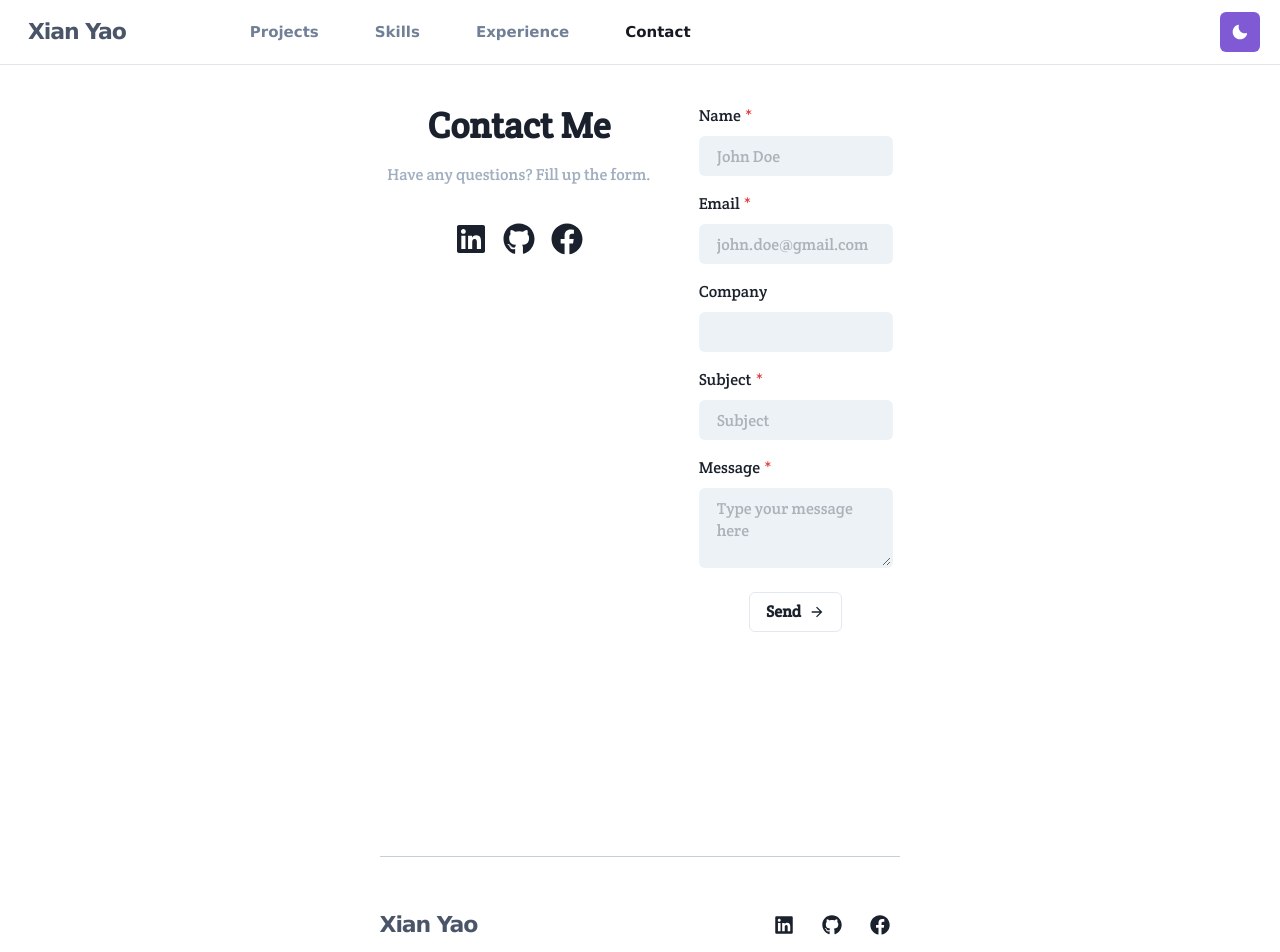
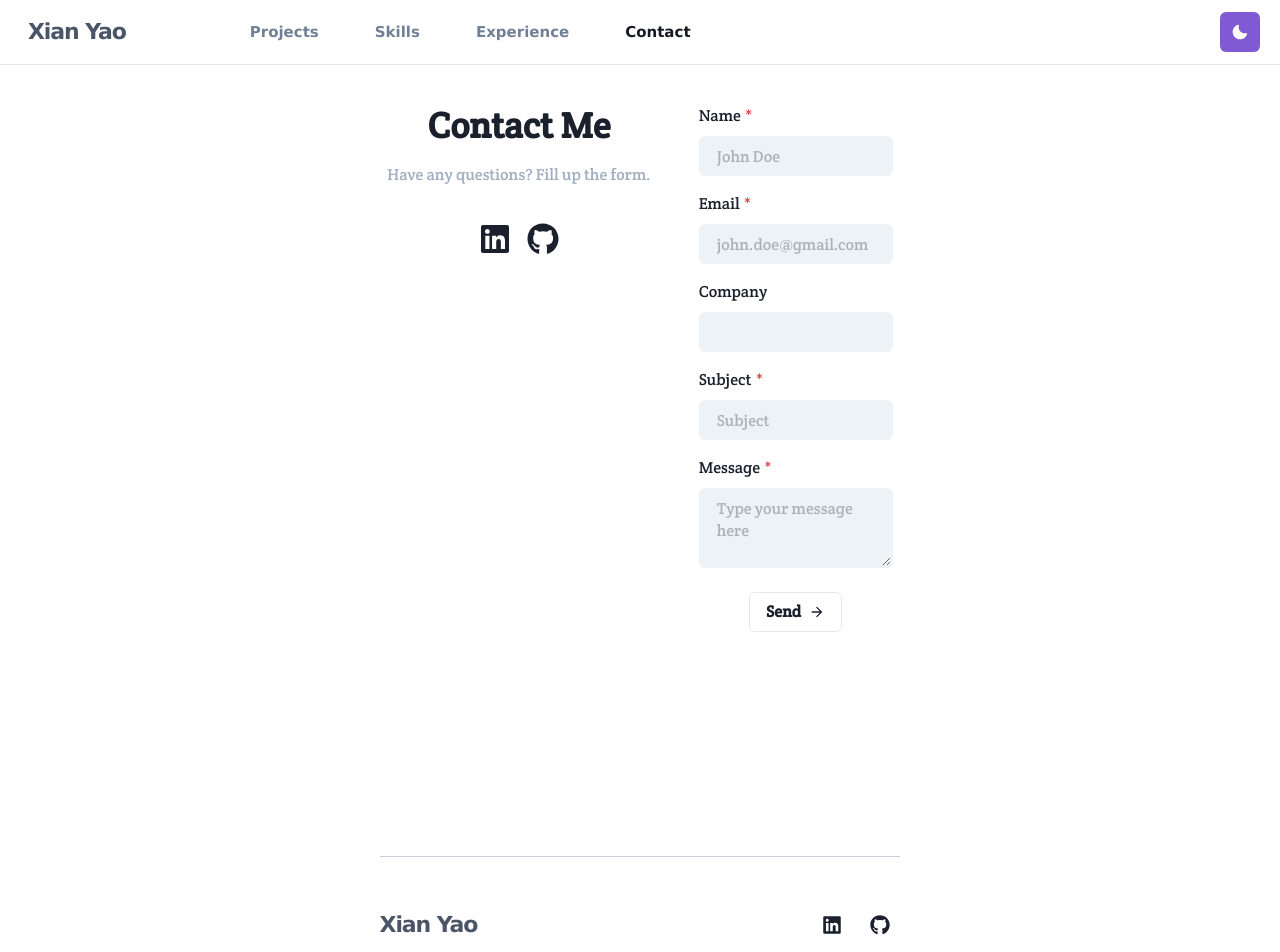
Before and after one commit to xianyao009/xianyaong-portfolio, a Next.js app: page /contact in a window 1280 px wide. Shown: the top 952 px of the page. Built offline with nearby package versions, Linux system fonts and the light colour scheme.

Commit message:
Remove facebook icon

```diff
--- a/components/container/ContactForm.js
+++ b/components/container/ContactForm.js
@@ -76,12 +76,6 @@ const Form = () => {
                 icon={FaGithub}
                 iconSize="2rem"
               />
-              <SocialMediaIcon
-                href="https://www.facebook.com/xianyao009"
-                label="facebook"
-                icon={FaFacebook}
-                iconSize="2rem"
-              />
             </ButtonGroup>
           </Box>
         </WrapItem>
--- a/components/container/Footer.js
+++ b/components/container/Footer.js
@@ -46,12 +46,6 @@ const Footer = () => {
                 icon={FaGithub}
                 iconSize="1.25rem"
               />
-              <SocialMediaIcon
-                href="https://www.facebook.com/xianyao009"
-                label="facebook"
-                icon={FaFacebook}
-                iconSize="1.25rem"
-              />
             </ButtonGroup>
           </Stack>
           <Text fontSize="sm" color="gray.400">
```
